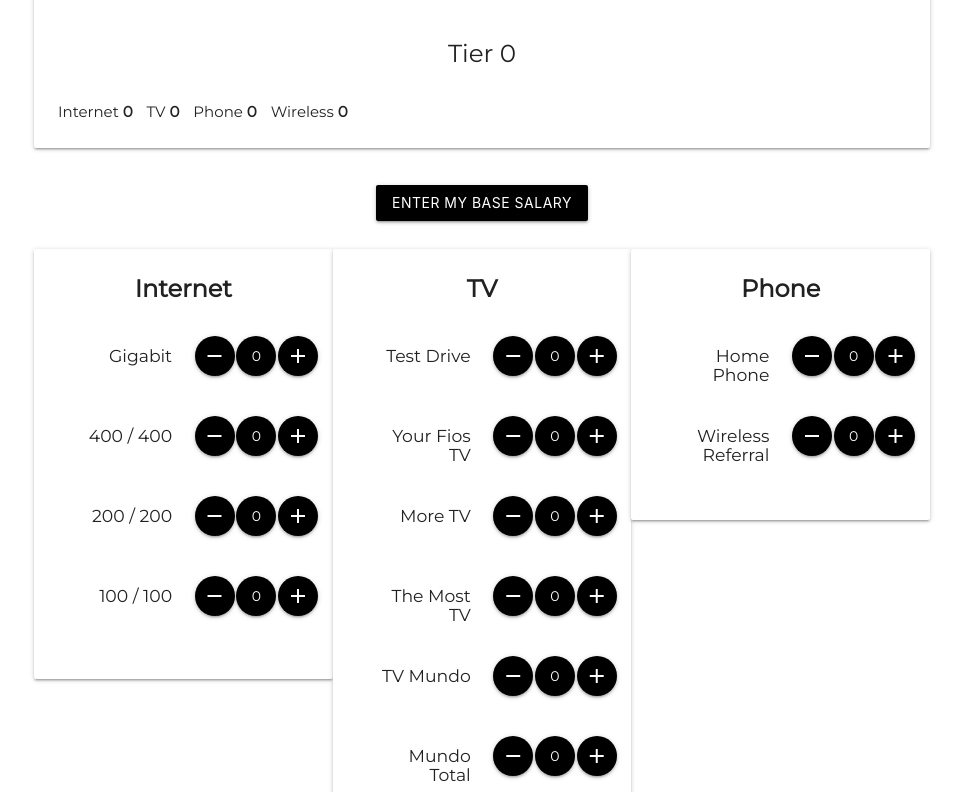
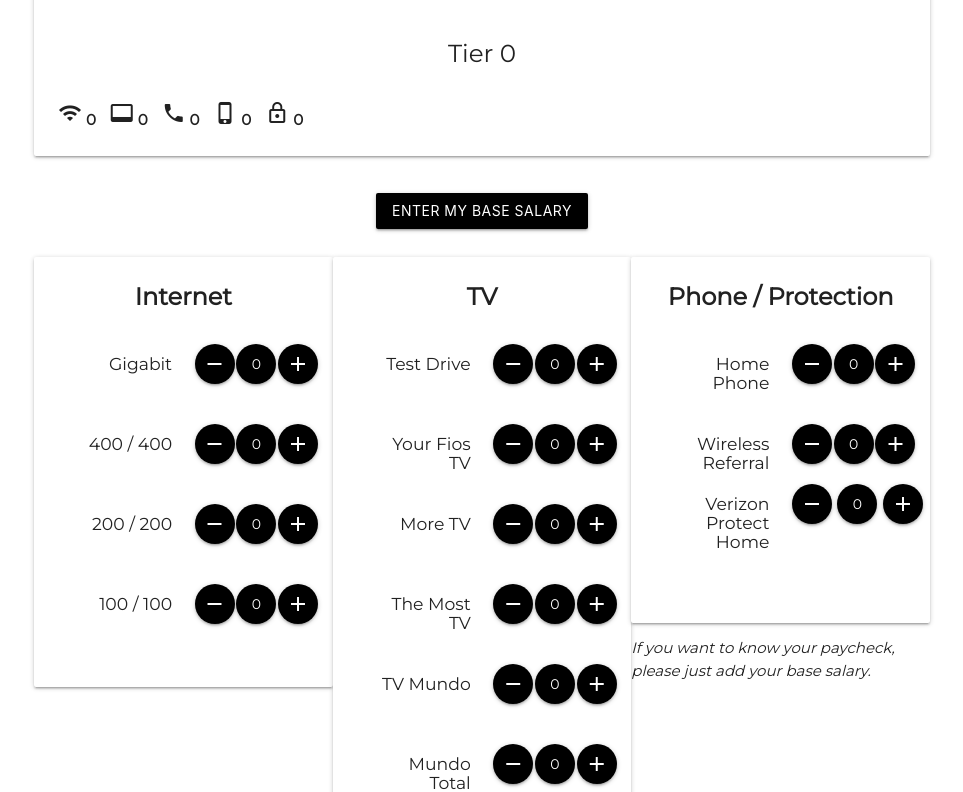
Before and after one commit to drny85/myearnings, a plain HTML site: page index.html in a window 1280 px wide. Shown: the part 308-1100 px from the top of the page, without its empty margins (158-1121 px from the left). Drawn offline with nearby package versions, Linux system fonts and the light colour scheme.

Commit message:
added protect home

```diff
--- a/index.html
+++ b/index.html
@@ -35,10 +35,11 @@
                 </div>
                 <div>
                     <ul style="display: inline;">
-                        <li>Internet <span id="spanInt">0</span></li>
-                        <li>TV <span id="spanTV">0</span></li>
-                        <li>Phone <span id="spanPhone">0</span></li>
-                        <li>Wireless <span id="spanWireless">0</span></li>
+                        <li><i class="material-icons">wifi</i> <span id="spanInt">0</span></li>
+                        <li><i class="material-icons">video_label</i> <span id="spanTV"> 0</span></li>
+                        <li><i class="material-icons">phone</i><span id="spanPhone"> 0</span></li>
+                        <li><i class="material-icons">phone_iphone</i><span id="spanWireless"> 0</span></li>
+                        <li><i class="material-icons">lock_outline</i><span id="spanProtect"> 0</span></li>
                     </ul>
                 </div>
 
@@ -301,7 +302,7 @@
             </div>
             <div class="col s12 m4 card animated fadeInUp">
                 <div class="card-content">
-                    <span class="card-title center">Phone</span>
+                    <span class="card-title center">Phone / Protection</span>
                     <br>
                     <div class="row center">
                         <div class="col s6">
@@ -346,6 +347,27 @@
                             </div>
 
                         </div>
+                        <div class="row center">
+                            <div class="col s6">
+                                <h6 class="center">Verizon Protect Home</h6>
+                            </div>
+                            <div class="col s6">
+                                <div class="row">
+                                    <div class="col s4">
+                                        <a onclick="removeProtect()" id="remGig" class="btn-floating black"><i
+                                                class="material-icons">remove</i></a>
+                                    </div>
+                                    <div class="col s4">
+                                        <a id="qtyProtect" class="btn-floating black center">0</a>
+                                    </div>
+
+                                    <div class="col s4">
+                                        <a onclick="addProtect()" id="plus" class="btn-floating black"><i
+                                                class="material-icons">add</i></a>
+                                    </div>
+                                </div>
+
+                            </div>
                     </div>
                 </div>
             </div>
--- a/index.js
+++ b/index.js
@@ -3,6 +3,7 @@ class CalculateComp {
 		internet = 0,
 		tv = 0,
 		phone = 10,
+		protect = 45,
 		tier = 1,
 		amount = 0,
 		qtyPhone = 0,
@@ -23,6 +24,7 @@ class CalculateComp {
 		qty400 = 0,
 		qtyGig = 0,
 		qtyWireless = 0,
+		qtyProtect = 0,
 		moreFiosTV = 0,
 		mostFiosTv = 0,
 		testDrive = 0,
@@ -36,6 +38,7 @@ class CalculateComp {
 		this.tv = tv;
 		this.showBase = showBase;
 		this.phone = phone;
+		this.protect = protect;
 
 		this.tier = tier;
 		this.internet100 = internet100;
@@ -57,6 +60,7 @@ class CalculateComp {
 		this.qtyGig = qtyGig;
 		this.qtyPhone = qtyPhone;
 		this.qtyMundo = qtyMundo;
+		this.qtyProtect = qtyProtect;
 		this.qtyMundoTotal = qtyMundoTotal;
 		this.qtyTestDrive = qtyTestDrive;
 		this.qtyYourTV = qtyYourTV;
@@ -232,6 +236,16 @@ class CalculateComp {
 		}
 	}
 
+	addProtect() {
+		this.qtyProtect++;
+	}
+
+	removeProtect() {
+		if (this.qtyProtect > 0) {
+			this.qtyProtect--;
+		}
+	}
+
 	checkForTierAndRecalculate() {
 		if (this.internet >= 0 && this.internet <= 8) {
 			this.tier = 1;
@@ -304,7 +318,8 @@ class CalculateComp {
 			this.testDrive * this.qtyTestDrive;
 		let phone = this.phone * this.qtyPhone;
 		let wireless = this.wireless * this.qtyWireless;
-		amt = internet + phone + tv + wireless;
+		let protect = this.protect * this.qtyProtect;
+		amt = internet + phone + tv + wireless + protect;
 
 		return amt;
 	}
@@ -355,6 +370,7 @@ class CalculateComp {
 		this.qtyYourTV = 0;
 		this.qtyMostTV = 0;
 		this.qtyMoreTV = 0;
+		this.qtyProtect = 0;
 		this.baseSalary = 0;
 		this.showBase = false;
 		window.location.reload();
@@ -378,8 +394,11 @@ const qtyMundo = document.getElementById("qtyMundo");
 const qtyWireless = document.getElementById("qtyWireless");
 const qtyMundoTotal = document.getElementById("qtyMundoTotal");
 
+const qtyProtect = document.getElementById("qtyProtect");
+
 const spanInt = document.getElementById("spanInt");
 const spanTV = document.getElementById("spanTV");
+const spanProtect = document.getElementById("spanProtect");
 const spanPhone = document.getElementById("spanPhone");
 const spanWireless = document.getElementById("spanWireless");
 const mainCard = document.getElementById("mainCard");
@@ -421,12 +440,14 @@ function reload() {
 	qty100.innerText = `${myApp.qty100}`;
 	qty200.innerText = `${myApp.qty200}`;
 	qty400.innerText = `${myApp.qty400}`;
+	qtyProtect.innerText = `${myApp.qtyProtect}`;
 	qtyTestDtive.innerText = `${myApp.qtyTestDrive}`;
 	qtyYourTV.innerText = `${myApp.qtyYourTV}`;
 	qtyMoreTV.innerText = `${myApp.qtyMoreTV}`;
 	qtyMostTV.innerText = `${myApp.qtyMostTV}`;
 	spanInt.innerText = `${myApp.internet}`;
 	spanTV.innerText = `${myApp.tv}`;
+	spanProtect.innerText = `${myApp.qtyProtect}`;
 	spanPhone.innerText = `${myApp.qtyPhone}`;
 	spanWireless.innerText = `${myApp.qtyWireless}`;
 	qtyPhone.innerText = `${myApp.qtyPhone}`;
@@ -569,6 +590,16 @@ function removeWireless() {
 	reload();
 }
 
+function addProtect() {
+	myApp.addProtect();
+	reload();
+}
+
+function removeProtect() {
+	myApp.removeProtect();
+	reload();
+}
+
 // @ts-ignore
 $(document).ready(function() {
 	// @ts-ignore
```
